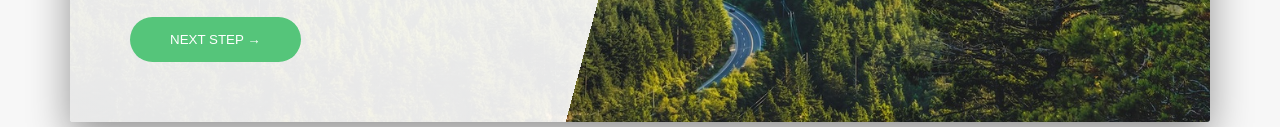
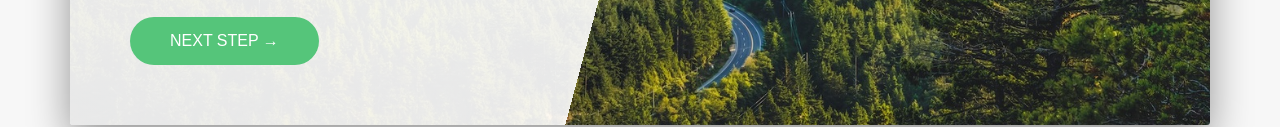
Before and after one commit to Agustin-morcillo/Agustin-morcillo.github.io, a website: page index.html in a window 1280 px wide. Shown: the part 4261-4388 px from the top of the page. Drawn offline with Linux system fonts and the light colour scheme.

Commit message:
button adjustment

```diff
--- a/sass/components/_buttons.scss
+++ b/sass/components/_buttons.scss
@@ -1,5 +1,6 @@
 @use "../abs/colors";
 @use "../abs/shadows";
+@use "../abs/fonts";
 @use "../base/animations";
 @use "../abs/z-index" as index;
 
@@ -9,6 +10,7 @@
   transition: all 300ms;
   position: relative;
   border: none;
+  font-size: map-get(fonts.$font-size, "default");
 
   &::after {
     content: "";
```
Also changed, not shown: css/main.css, 1 other file.
